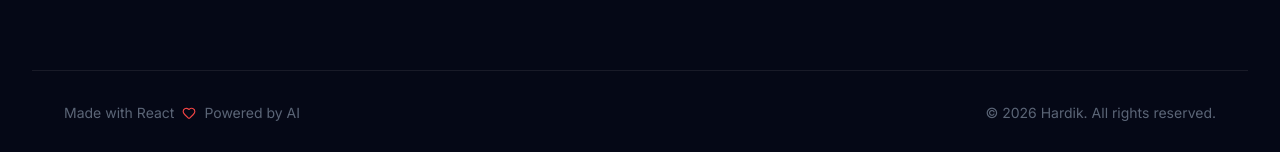
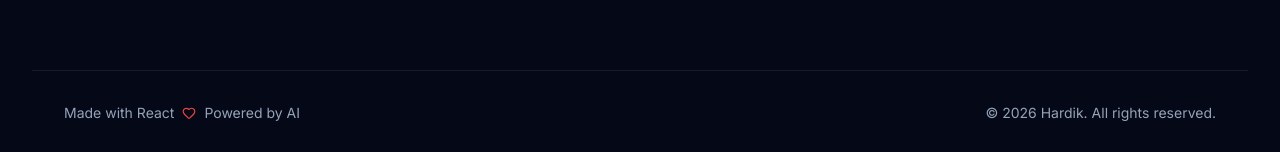
Before and after one commit to hardik0604/Bardify, a React (Vite) app: page / in a window 1280 px wide. Shown: the part 1682-1834 px from the top of the page. Built offline with nearby package versions, Linux system fonts and the light colour scheme; a web font is replaced by a local one.

Commit message:
Fix Lighthouse SEO and Accessibility warnings

```diff
--- a/index.html
+++ b/index.html
@@ -11,6 +11,7 @@
     <noscript>
       <link rel="stylesheet" href="https://fonts.googleapis.com/css2?family=Inter:wght@300;400;500;600;700&family=Playfair+Display:ital,wght@0,400;0,500;0,600;0,700;1,400;1,500;1,600;1,700&display=swap" />
     </noscript>
+    <meta name="description" content="Bardify: A premium AI Shakespeare translator. Transform your modern text into authentic, poetic Elizabethan English effortlessly." />
     <title>Bardify - Premium AI Shakespeare Translator</title>
   </head>
   <body>
--- a/src/components/Footer.jsx
+++ b/src/components/Footer.jsx
@@ -2,7 +2,7 @@ import { GitBranch, Heart } from 'lucide-react';
 
 export default function Footer() {
   return (
-    <footer className="w-full mt-32 pb-8 border-t border-border-glass pt-8 flex flex-col md:flex-row items-center justify-between text-text-muted/60 text-sm font-sans px-8">
+    <footer className="w-full mt-32 pb-8 border-t border-border-glass pt-8 flex flex-col md:flex-row items-center justify-between text-text-muted text-sm font-sans px-8">
       <div className="flex items-center gap-2 mb-4 md:mb-0">
         Made with React <Heart size={14} className="text-status-error" /> Powered by AI
       </div>
```
